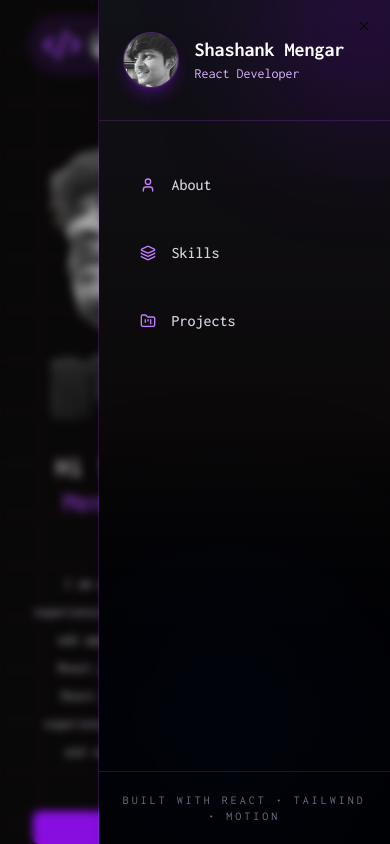
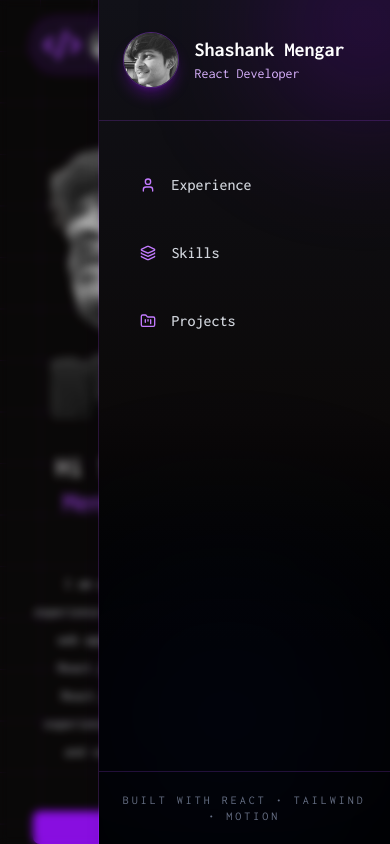
Before and after one commit to Shashank-993/react-portfolio, a React (Vite) app: page / in a window 390 px wide. Both pictures are taken after a click on the button 328 px from the left and 45 px from the top of the page. Shown: the top 844 px of the page. Built offline with nearby package versions, Linux system fonts and the light colour scheme; a web font is replaced by a local one.

Commit message:
Second commit

```diff
--- a/src/components/MobileMenu.jsx
+++ b/src/components/MobileMenu.jsx
@@ -12,7 +12,7 @@ import me from "../assets/image.png";
 
 const menuItems = [
   {
-    title: "About",
+    title: "Experience",
     icon: <User className="h-5 w-5" />,
   },
   {
@@ -39,6 +39,7 @@ const MobileMenu = () => {
 
       <SheetContent
         side="right"
+        showCloseButton={false}
         className="flex w-[320px] flex-col overflow-hidden border-l border-purple-500/20 bg-gradient-to-b from-[#111118] via-[#0B0909] to-black p-0"
       >
         {/* Background Glow */}
@@ -75,6 +76,7 @@ const MobileMenu = () => {
               }}
             >
               <SheetClose asChild>
+                <a href={`#${item.title}`}>
                   <Button
                     variant="ghost"
                     className="
@@ -102,6 +104,7 @@ const MobileMenu = () => {
 
                     {item.title}
                   </Button>
+                </a>
               </SheetClose>
             </motion.div>
           ))}
```
Lines whose indentation alone changed are shown as unchanged.
